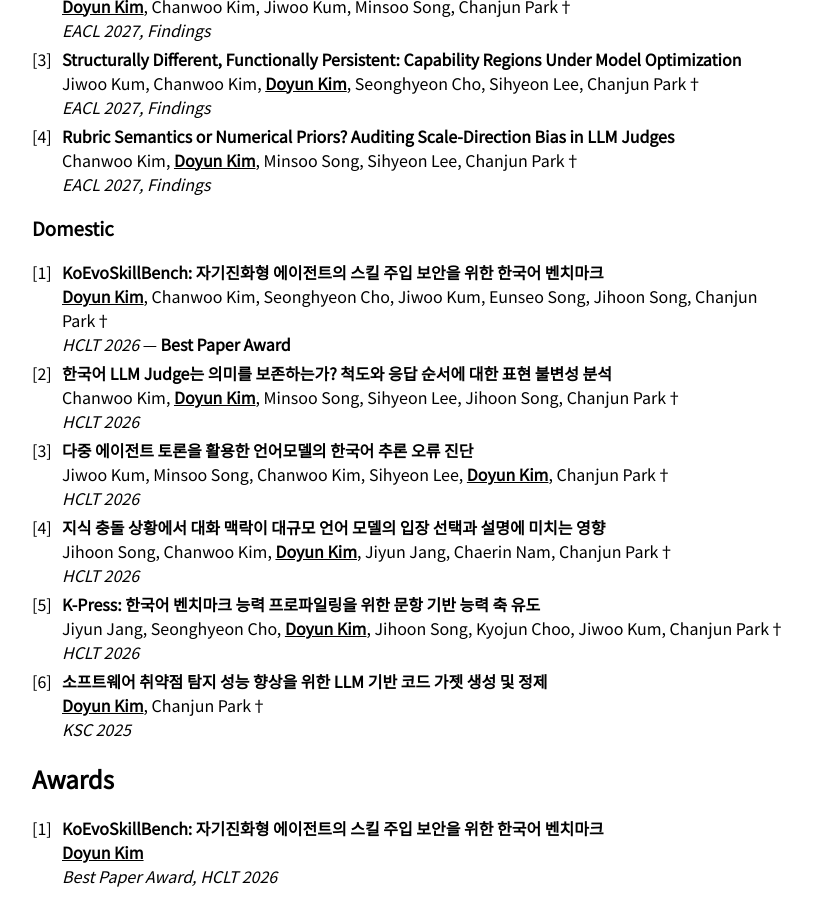
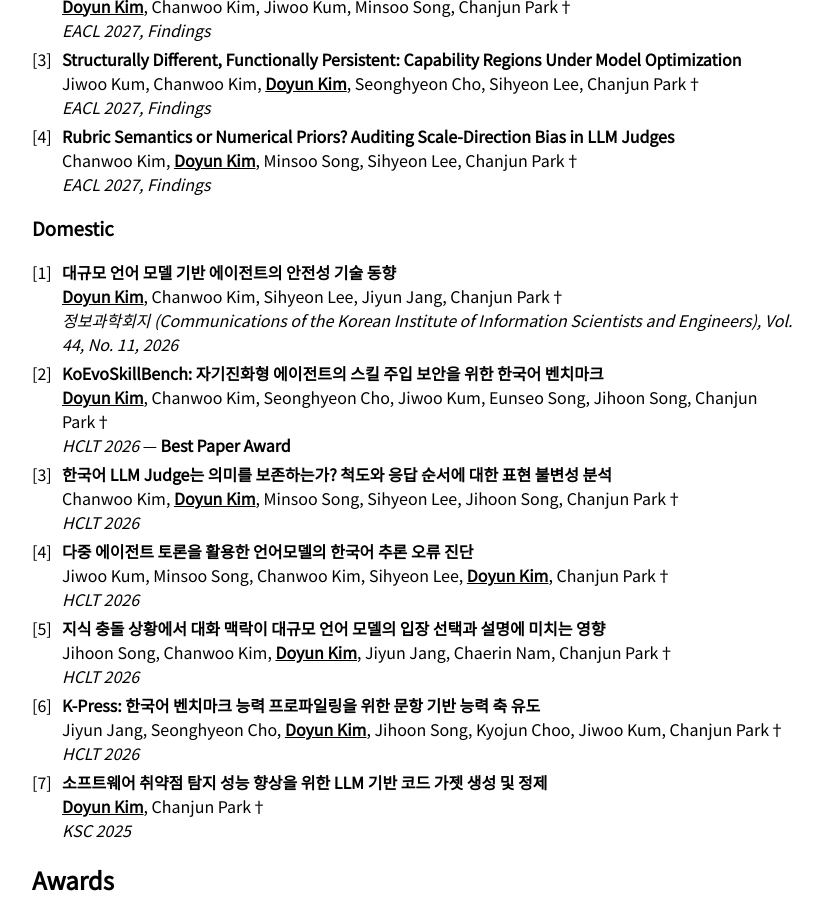
Before and after one commit to Doyun-coding/Doyun-coding.github.io, a Jekyll site: the page built from index.md, in a window 1280 px wide and 900 px high, scrolled down 949 px. Shown: the whole window, without its empty margins (208-1030 px from the left). Built offline with Jekyll 4.4.1, drawn with Linux system fonts in a browser that asks for light colours; our own code applies the rules of GitHub Pages for plain Markdown files.

Commit message:
Add KIISE magazine article to Domestic publications
Co-Authored-By: Claude Sonnet 5 <noreply@anthropic.com>

```diff
--- a/index.md
+++ b/index.md
@@ -29,12 +29,13 @@ For the latest news, please visit the <a href="https://sites.google.com/view/ssu
 
 ### Domestic
 
-1. **KoEvoSkillBench: 자기진화형 에이전트의 스킬 주입 보안을 위한 한국어 벤치마크** <br> <strong><u>Doyun Kim</u></strong>, Chanwoo Kim, Seonghyeon Cho, Jiwoo Kum, Eunseo Song, Jihoon Song, Chanjun Park&dagger; <br> *HCLT 2026* &mdash; **Best Paper Award**
-2. **한국어 LLM Judge는 의미를 보존하는가? 척도와 응답 순서에 대한 표현 불변성 분석** <br> Chanwoo Kim, <strong><u>Doyun Kim</u></strong>, Minsoo Song, Sihyeon Lee, Jihoon Song, Chanjun Park&dagger; <br> *HCLT 2026*
-3. **다중 에이전트 토론을 활용한 언어모델의 한국어 추론 오류 진단** <br> Jiwoo Kum, Minsoo Song, Chanwoo Kim, Sihyeon Lee, <strong><u>Doyun Kim</u></strong>, Chanjun Park&dagger; <br> *HCLT 2026*
-4. **지식 충돌 상황에서 대화 맥락이 대규모 언어 모델의 입장 선택과 설명에 미치는 영향** <br> Jihoon Song, Chanwoo Kim, <strong><u>Doyun Kim</u></strong>, Jiyun Jang, Chaerin Nam, Chanjun Park&dagger; <br> *HCLT 2026*
-5. **K-Press: 한국어 벤치마크 능력 프로파일링을 위한 문항 기반 능력 축 유도** <br> Jiyun Jang, Seonghyeon Cho, <strong><u>Doyun Kim</u></strong>, Jihoon Song, Kyojun Choo, Jiwoo Kum, Chanjun Park&dagger; <br> *HCLT 2026*
-6. **소프트웨어 취약점 탐지 성능 향상을 위한 LLM 기반 코드 가젯 생성 및 정제** <br> <strong><u>Doyun Kim</u></strong>, Chanjun Park&dagger; <br> *KSC 2025*
+1. **대규모 언어 모델 기반 에이전트의 안전성 기술 동향** <br> <strong><u>Doyun Kim</u></strong>, Chanwoo Kim, Sihyeon Lee, Jiyun Jang, Chanjun Park&dagger; <br> *정보과학회지 (Communications of the Korean Institute of Information Scientists and Engineers), Vol. 44, No. 11, 2026*
+3. **KoEvoSkillBench: 자기진화형 에이전트의 스킬 주입 보안을 위한 한국어 벤치마크** <br> <strong><u>Doyun Kim</u></strong>, Chanwoo Kim, Seonghyeon Cho, Jiwoo Kum, Eunseo Song, Jihoon Song, Chanjun Park&dagger; <br> *HCLT 2026* &mdash; **Best Paper Award**
+4. **한국어 LLM Judge는 의미를 보존하는가? 척도와 응답 순서에 대한 표현 불변성 분석** <br> Chanwoo Kim, <strong><u>Doyun Kim</u></strong>, Minsoo Song, Sihyeon Lee, Jihoon Song, Chanjun Park&dagger; <br> *HCLT 2026*
+5. **다중 에이전트 토론을 활용한 언어모델의 한국어 추론 오류 진단** <br> Jiwoo Kum, Minsoo Song, Chanwoo Kim, Sihyeon Lee, <strong><u>Doyun Kim</u></strong>, Chanjun Park&dagger; <br> *HCLT 2026*
+6. **지식 충돌 상황에서 대화 맥락이 대규모 언어 모델의 입장 선택과 설명에 미치는 영향** <br> Jihoon Song, Chanwoo Kim, <strong><u>Doyun Kim</u></strong>, Jiyun Jang, Chaerin Nam, Chanjun Park&dagger; <br> *HCLT 2026*
+7. **K-Press: 한국어 벤치마크 능력 프로파일링을 위한 문항 기반 능력 축 유도** <br> Jiyun Jang, Seonghyeon Cho, <strong><u>Doyun Kim</u></strong>, Jihoon Song, Kyojun Choo, Jiwoo Kum, Chanjun Park&dagger; <br> *HCLT 2026*
+8. **소프트웨어 취약점 탐지 성능 향상을 위한 LLM 기반 코드 가젯 생성 및 정제** <br> <strong><u>Doyun Kim</u></strong>, Chanjun Park&dagger; <br> *KSC 2025*
 
 ## Awards
 1. **KoEvoSkillBench: 자기진화형 에이전트의 스킬 주입 보안을 위한 한국어 벤치마크** <br> <strong><u>Doyun Kim</u></strong> <br> *Best Paper Award, HCLT 2026*
```
